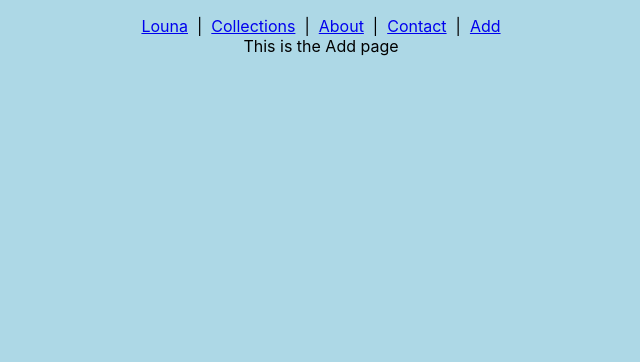
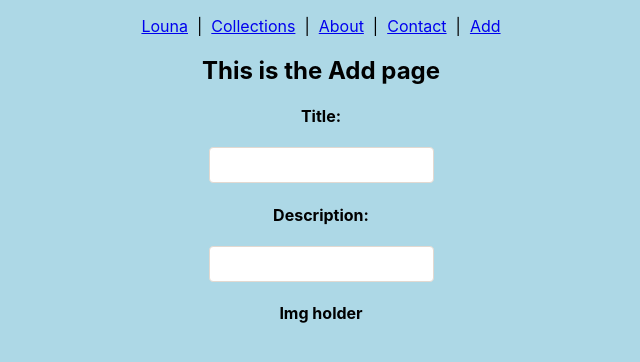
Before and after one commit to skullington4/louna2, a React (Create React App) app: page /Add in a window 1280 px wide. Shown: the top 362 px of the page, without its empty margins (319-959 px from the left). Built offline with nearby package versions, Linux system fonts and the light colour scheme.

Commit message:
Added some content to the add item page

```diff
--- a/src/pages/Add/Add.jsx
+++ b/src/pages/Add/Add.jsx
@@ -5,6 +5,17 @@ export default function Add() {
 
 
     return (
-      <div>This is the Add page</div>
+      <>
+
+        <h2>This is the Add page</h2>
+
+        <h4>Title: </h4>
+        <input type="text" />
+        <h4>Description: </h4>
+        <input type="text" />
+        <h4>Img holder</h4>
+
+
+      </>
     );
   }
```
